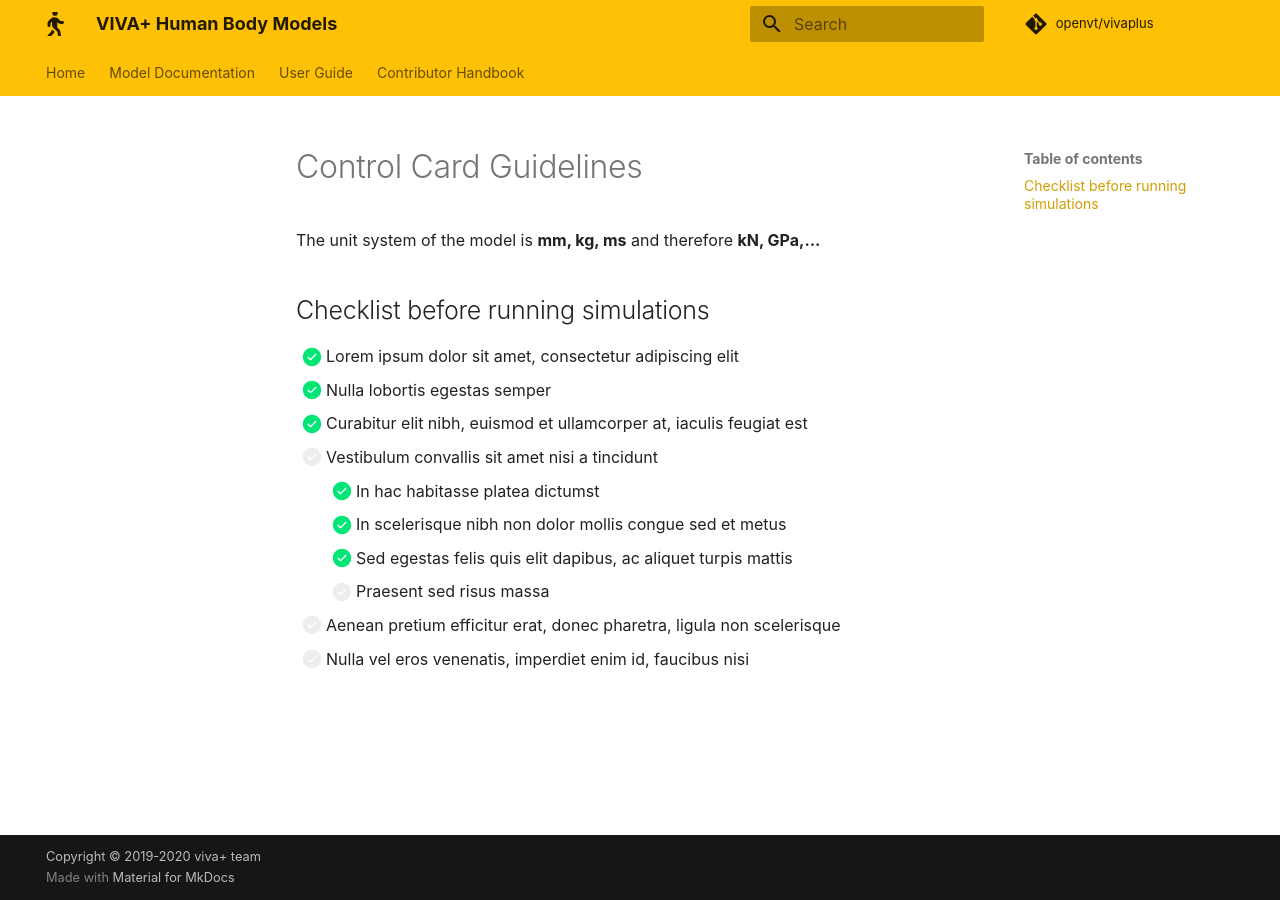
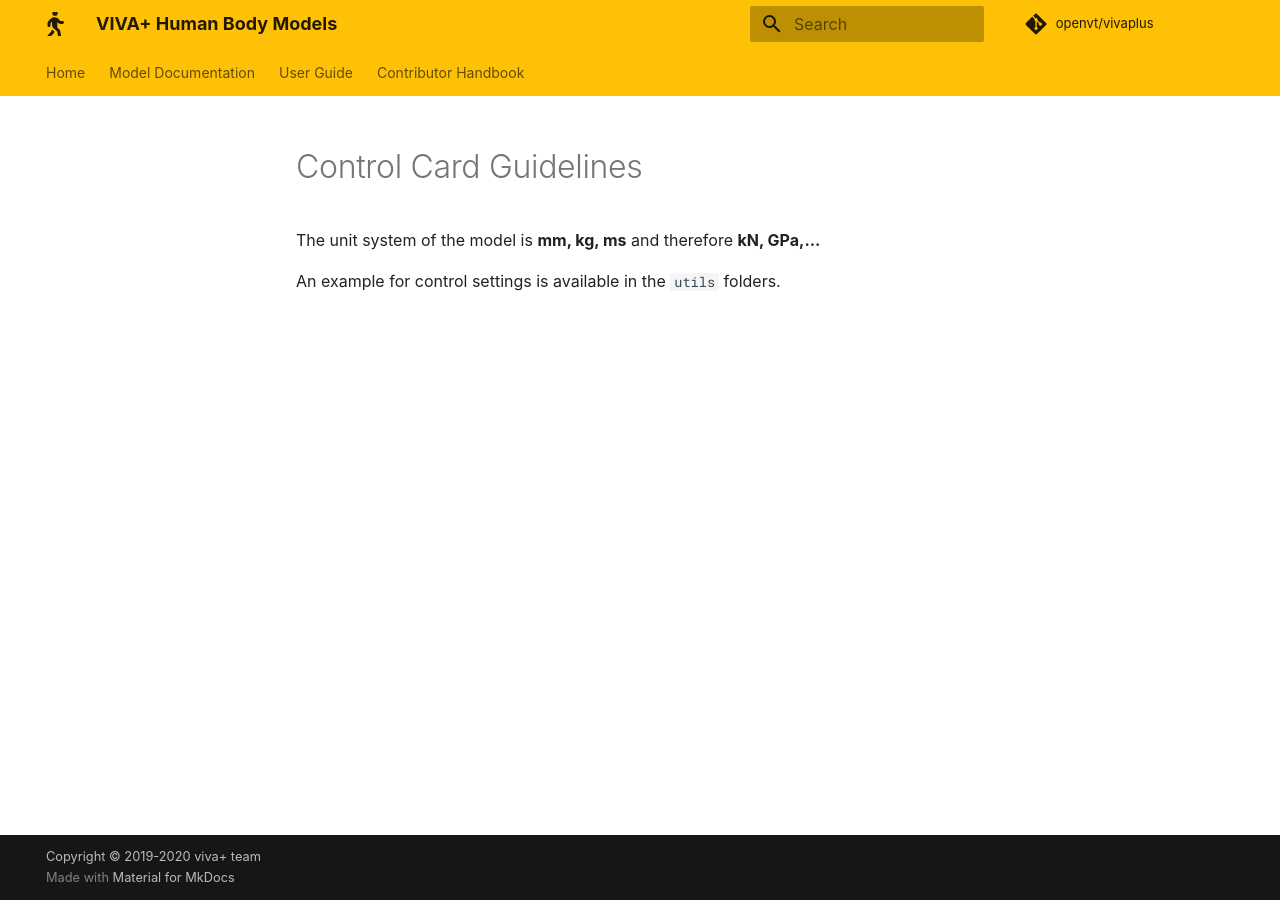
Before and after one commit to jobindjohn/vivaplus_v0.2, an MkDocs documentation site: the page built from docs/model-doc/80-control-card-guidelines.md, in a window 1280 px wide. Built offline with MkDocs 1.6.1 and Material for MkDocs 9.7.7, drawn with Linux system fonts in a browser that asks for light colours; some web fonts are replaced.

Commit message:
Docs: fix typos and formating

```diff
--- a/docs/model-doc/80-control-card-guidelines.md
+++ b/docs/model-doc/80-control-card-guidelines.md
@@ -1,6 +1,10 @@
 # Control Card Guidelines
+
 The unit system of the model is **mm, kg, ms** and therefore **kN, GPa,...**
 
+An example for control settings is available in the `utils` folders.
+
+<!--
 ## Checklist before running simulations
 
 * [x] Lorem ipsum dolor sit amet, consectetur adipiscing elit
@@ -12,4 +16,4 @@ The unit system of the model is **mm, kg, ms** and therefore **kN, GPa,...**
     * [x] Sed egestas felis quis elit dapibus, ac aliquet turpis mattis
     * [ ] Praesent sed risus massa
 * [ ] Aenean pretium efficitur erat, donec pharetra, ligula non scelerisque
-* [ ] Nulla vel eros venenatis, imperdiet enim id, faucibus nisi
+* [ ] Nulla vel eros venenatis, imperdiet enim id, faucibus nisi -->
```
Also changed, not shown: docs/contributor-guide/70-documentation-guidelines.md (+2 -0 lines), docs/model-doc/20-head.md (+12 -5 lines), docs/model-doc/30-neck.md (+1 -1 lines), docs/model-doc/50-abdomen.md (+1 -1 lines), docs/model-doc/70-lower-extremities.md (+19 -5 lines).
